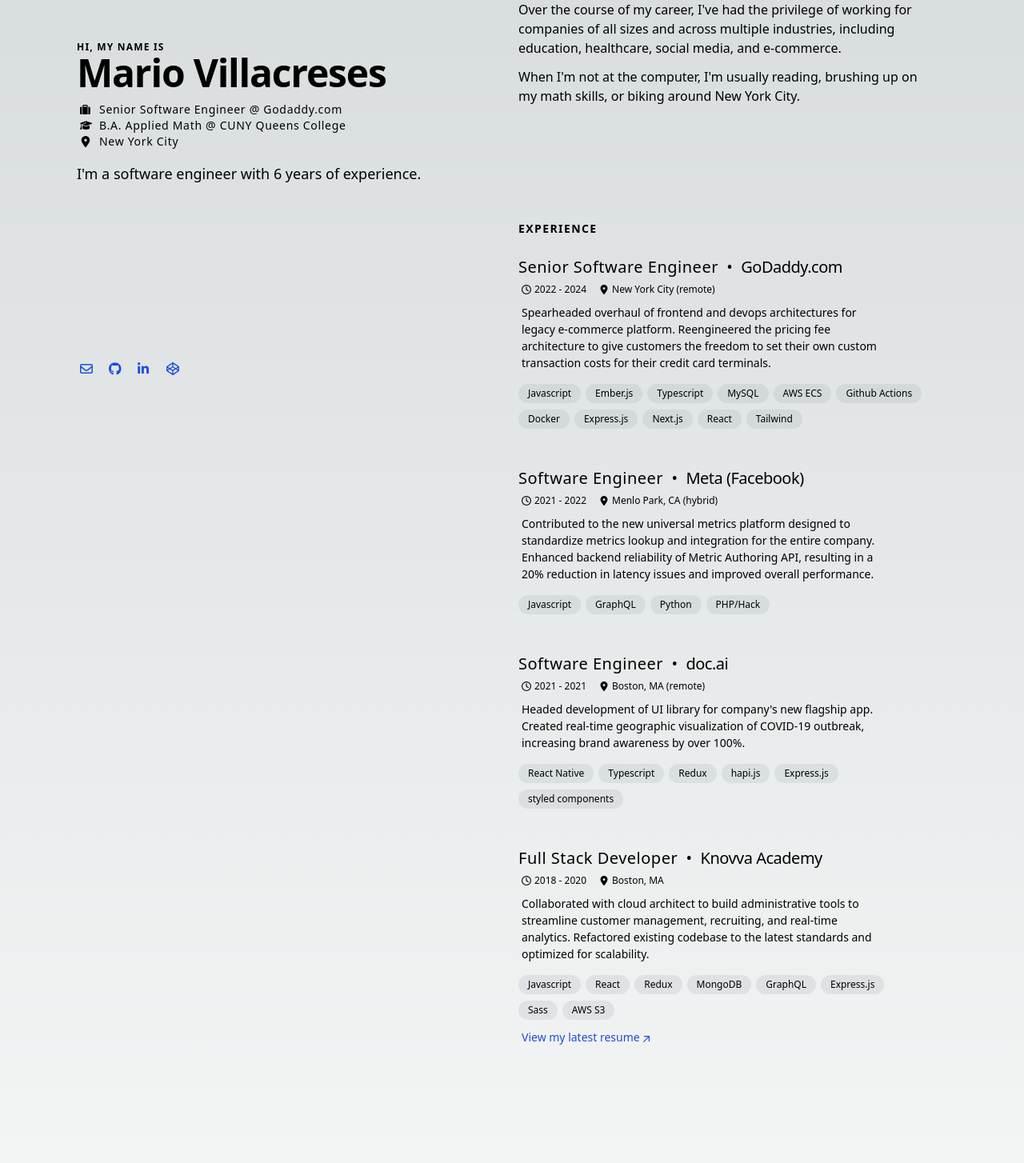
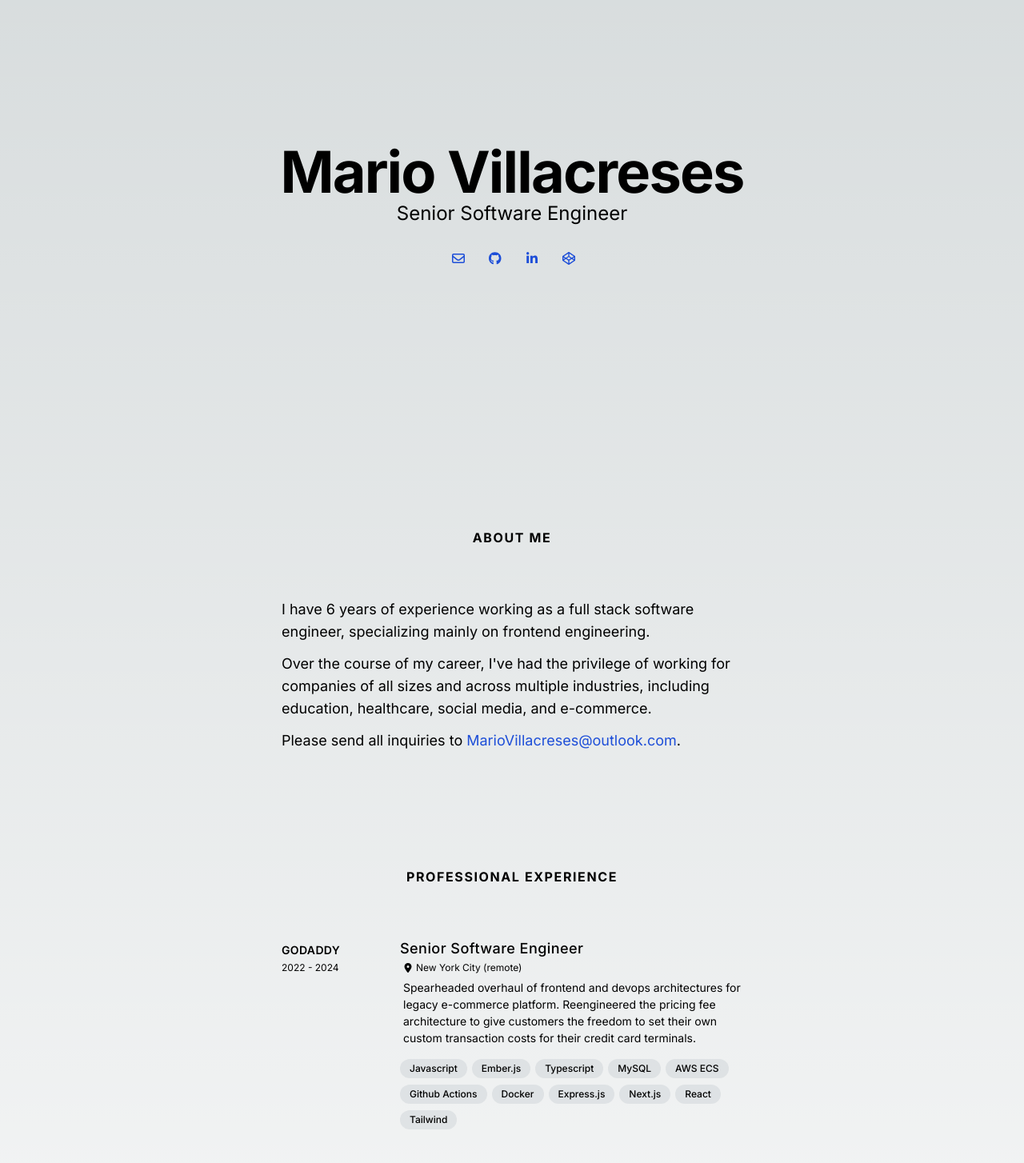
Before and after one commit to villacreses/personal-site, a Next.js app: page / in a window 1280 px wide. Shown: the part 140-1594 px from the top of the page at 80% size. Built offline with nearby package versions, Linux system fonts and the light colour scheme.

Commit message:
Redesign homepage

```diff
--- a/src/app/(professional)/content.ts
+++ b/src/app/(professional)/content.ts
@@ -46,7 +46,7 @@
 
 export const experienceEntries: ExperienceEntryProps[] = [
   {
-    org: 'GoDaddy.com',
+    org: 'GoDaddy',
     role: 'Senior Software Engineer',
     startDate: '2022-11-14T09:00-0500',
     endDate: '2024-01-30T16:00-0500',
--- a/src/app/(professional)/globals.css
+++ b/src/app/(professional)/globals.css
@@ -32,6 +32,12 @@
   }
 }
 
+@layer components {
+  .section-header {
+    @apply font-bold uppercase tracking-widest mb-16 text-center
+  }
+}
+
 @layer utilities {
   .text-balance {
     text-wrap: balance;
--- a/src/app/(professional)/page.tsx
+++ b/src/app/(professional)/page.tsx
@@ -16,70 +16,43 @@
   </section>
 );
 
-const SectionHeader: FC<PropsWithChildren<{}>> = ({ children }) => (
-  <h2 className="text-sm font-bold uppercase tracking-widest mb-6">
-    {children}
-  </h2>
-);
-
 const yearsExp = Math.ceil(yearsSince(experienceEntries[experienceEntries.length -1].startDate));
 
 export default function Home() {
   return (
-    <div className="lg:flex lg:justify-between lg:gap-4 mx-auto min-h-screen max-w-screen-xl px-6 pt-20 pb-12 sm:pt-12 font-sans md:px-12 md:py-20 lg:px-24 lg:py-0">
-      <header className="lg:sticky lg:top-0 lg:flex lg:max-h-screen lg:w-1/2 lg:flex-col lg:justify-around lg:py-24">
-        <hgroup>
-          <h1 className="flex flex-col">
-            <span className="text-xs font-semibold uppercase tracking-widest">
-              Hi, my name is&nbsp;
-            </span>
-            <strong className="text-4xl font-bold tracking-tight sm:text-5xl">
-              Mario Villacreses
-            </strong>
-          </h1>
-          <StatsList {...statsListContent} />
-          <p className="sm:text-lg mt-4 max-w-md leading-normal">
-            I&apos;m a software engineer with {yearsExp} years of experience.
+    <>
+      <header className="h-screen flex flex-col justify-center px-6 text-center">
+        <h1 className="text-6xl font-bold tracking-tight sm:text-7xl">Mario Villacreses</h1>
+        <p className="text-2xl">Senior Software Engineer</p>
+        <p></p>
+        <SocialLinks items={socialLinkItems} />
+      </header>
+      <main className="px-6">
+        <Section>
+          <h2 className="section-header">About Me</h2>
+          <p className="mb-3 max-w-xl mx-auto text-lg">
+            I have {yearsExp} years of experience working as a full stack software
+            engineer, specializing mainly on frontend engineering.
           </p>
-        </hgroup>
-        <div>
-          <SocialLinks items={socialLinkItems} />
-          {/* <p className="text-xs mt-10 sm:mt-4  tracking-tight text-opacity-5 text-white cursor-default">
-            <small>
-              Still using Netscape? Check out&nbsp;
-              <Link href="/90s" className="underline cursor-default">
-                my optimized site
-              </Link>
-              .
-            </small>
-          </p> */}
-        </div>
-      </header>
-      <main className="pt-24 lg:w-1/2 lg:py-24">
-        <Section>
-          <SectionHeader>About me</SectionHeader>
-          <p className="mb-3 max-w-lg">
+          <p className="mb-3 max-w-xl mx-auto text-lg">
             Over the course of my career, I&apos;ve had the privilege of working
             for companies of all sizes and across multiple industries, including
             education, healthcare, social media, and e-commerce.
           </p>
-          <p className="mb-3 max-w-lg">
-            When I&apos;m not at the computer, I&apos;m usually reading,
-            brushing up on my math skills, or biking around New York City.
+          <p className="mb-3 max-w-xl mx-auto text-lg">
+            Please send all inquiries to {' '}
+            <Link href="mailto:MarioVillacreses@outlook.com">
+              MarioVillacreses@outlook.com
+            </Link>.
           </p>
         </Section>
         <Section>
-          <SectionHeader>Experience</SectionHeader>
+          <h2 className="section-header">
+            Professional Experience
+          </h2>
           <ExperienceList items={experienceEntries} />
-          <p className="sm:text-sm mt-12 sm:mt-3 ml-1">
-            <InlineLink href="/docs/resume.pdf">View my latest resume</InlineLink>
-          </p>
-        </Section>
-        <Section>
-          <SectionHeader>Projects</SectionHeader>
-          <ProjectList items={projectEntries} />
         </Section>
       </main>
-    </div>
+    </>
   );
 }
--- a/src/components/ItemListExperience.tsx
+++ b/src/components/ItemListExperience.tsx
@@ -35,34 +35,32 @@
   techUsed
 }) => (
   <>
-    <hgroup className="mb-2">
-      <h3 className="leading-5 mb-1 flex flex-col sm:flex-row">
-        <span className="font-medium tracking-wide text-xl">{role}</span>
-        <span className="hidden sm:inline text-xl">&nbsp;&nbsp;&#x2022;&nbsp;&nbsp;</span>
-        <span className="font-light tracking-wide ml-1 sm:ml-0 text-sm sm:text-xl sm:tracking-tight"> {org}</span>
-      </h3>
-      <ul className="no-list flex ml-1 gap-x-4">
-        <li className="flex items-center gap-x-1">
-          <Icon iconId="clock" className="w-3 h-3" />
-          <span className="text-xs leading-5">
-            {`${formatDate(startDate)} - ${formatDate(endDate) || 'Present'}`}
-          </span>
-        </li>
-        <li className="flex items-center gap-x-0.5">
+    <div className="grid grid-cols-8 gap-x-4">
+      <header className="col-span-2 mt-1.5">
+        <h3 className="text-sm font-semibold uppercase tracking-wide">{org}</h3>
+        <p className="text-xs mt-1">
+          {`${formatDate(startDate)} - ${formatDate(endDate) || 'Present'}`}
+        </p>
+      </header>
+      <div className="col-span-6">
+        <h4 className="font-medium tracking-wide text-lg">{role}</h4>
+        <div className="flex items-center gap-x-0.5 ml-1">
           <Icon iconId="location" className="w-3 h-3 mr-0.5" />
           <span className="text-xs leading-5">
             {location}
           </span>
-        </li>
-      </ul>
-    </hgroup>
-    {description && <p className="ml-1 mt-1 text-sm max-w-md leading-normal">{description}</p>}
-    <BubbleList items={techUsed} />
+        </div>
+        {description && (
+          <p className="ml-1 mt-1 text-sm max-w-md leading-normal">{description}</p>
+        )}
+        <BubbleList items={techUsed} />
+      </div>
+    </div>
   </>
 );
 
 export const ExperienceList: FC<{ items: ExperienceEntryProps[] }> = ({ items }) => (
-  <ul className="flex flex-col gap-y-12 mt-5 max-w-lg">
+  <ul className="flex flex-col gap-y-12 mt-5 max-w-xl mx-auto">
     {items.map(item => (
       <li key={`${item.org}_${item.startDate}`}>
         <ExperienceEntry {...item} />
--- a/src/components/ItemListSocialLinks.tsx
+++ b/src/components/ItemListSocialLinks.tsx
@@ -2,11 +2,11 @@
 import {IconLink, IconLinkProps} from './Icon';
 
 export const SocialLinks: FC<{ items: IconLinkProps[] }> = ({ items }) => (
-  <ul className="list-none ml-1 mt-7 p-0 flex gap-x-6 sm:gap-x-4">
+  <ul className="list-none ml-1 mt-7 p-0 flex gap-x-6 sm:gap-x-4 justify-center">
     {items.map(props => (
       <li key={props.label}>
         <IconLink
-          className={`block transition duration-300 hover:-translate-y-0.5 h-[30px] w-[30px] sm:h-[20px] sm:w-[20px]`}
+          className={'block transition duration-300 hover:-translate-y-0.5 h-[30px] w-[30px]'}
           target="_blank"
           {...props}
         />
```
